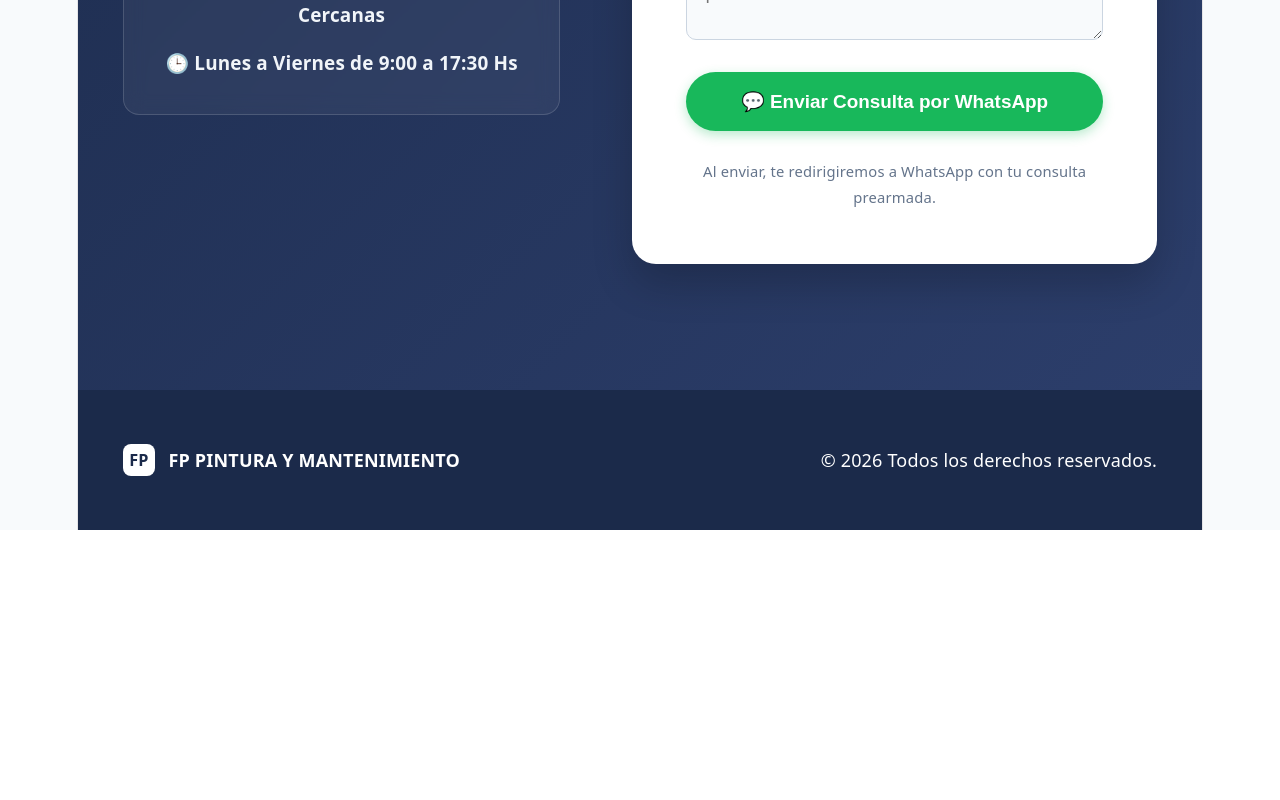
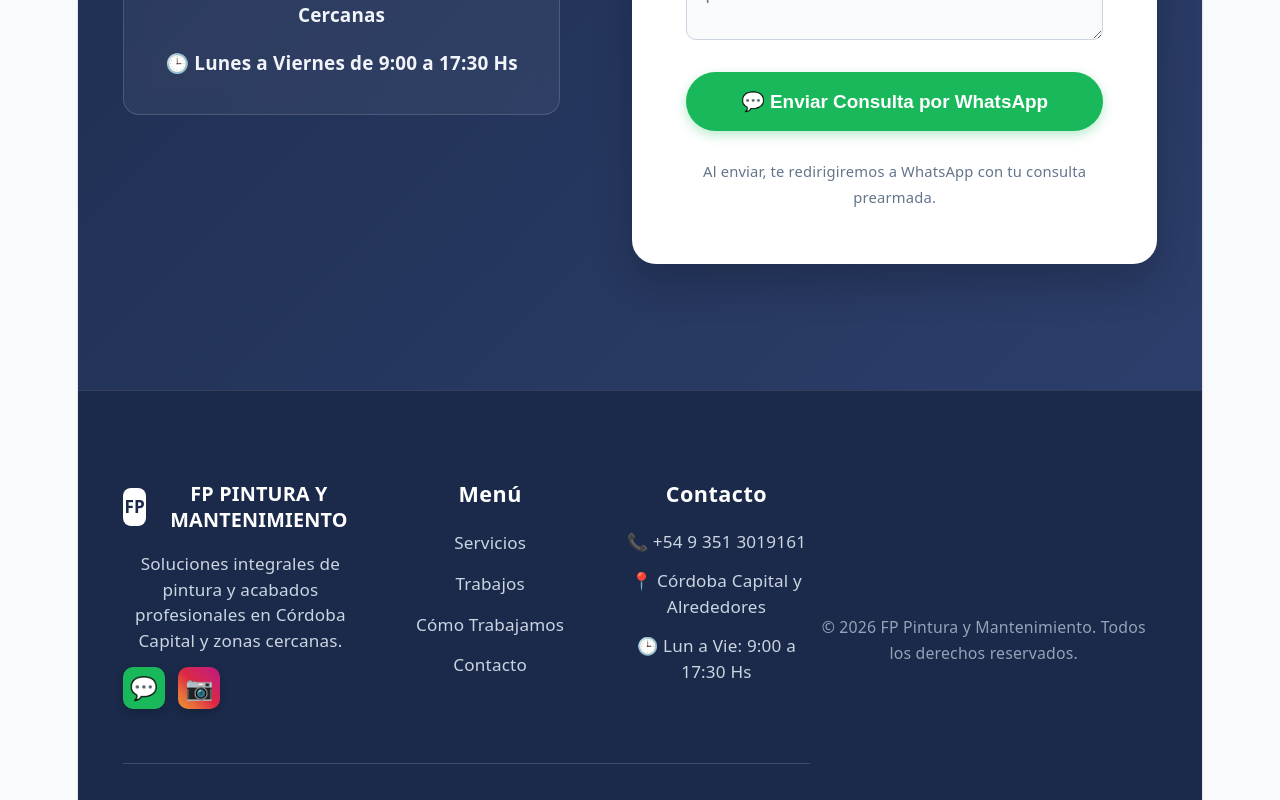
Before and after one commit to mmateodiaz/FP-Pintura, a React (Vite) app: page / in a window 1280 px wide. Shown: the part 4556-5356 px from the top of the page. Before the commit the page ends 5086 px from the top, so only its background shows below. Built offline with nearby package versions, Linux system fonts and the light colour scheme.

Commit message:
Agregando informacion contacto

```diff
--- a/src/App.css
+++ b/src/App.css
@@ -621,3 +621,122 @@ footer {
     text-align: center;
   }
 }
+
+/* --- ESTILOS PROFESIONALES DEL FOOTER --- */
+footer.footer {
+  background-color: #1b2a4a;
+  color: #ffffff;
+  padding: 5rem 4% 2rem 4%;
+  width: 100%;
+  border-top: 1px solid rgba(255, 255, 255, 0.1);
+}
+
+.footer-container {
+  max-width: 1300px;
+  margin: 0 auto;
+  display: grid;
+  grid-template-columns: 1.5fr 1fr 1.2fr;
+  gap: 3rem;
+  padding-bottom: 3rem;
+  border-bottom: 1px solid rgba(255, 255, 255, 0.15);
+}
+
+.footer-col h3 {
+  font-size: 1.2rem;
+  font-weight: 750;
+  margin-bottom: 1.25rem;
+  color: #ffffff;
+  letter-spacing: 0.5px;
+}
+
+.footer-brand-box {
+  display: flex;
+  align-items: center;
+  gap: 0.75rem;
+  font-weight: 800;
+  font-size: 1.1rem;
+  margin-bottom: 1rem;
+}
+
+.footer-desc {
+  color: #cbd5e1;
+  font-size: 0.95rem;
+  line-height: 1.6;
+  margin-bottom: 1.5rem;
+  max-width: 350px;
+}
+
+/* Iconos de Redes Sociales (WhatsApp e Instagram) */
+.footer-socials {
+  display: flex;
+  gap: 0.75rem;
+}
+
+.social-icon-btn {
+  width: 42px;
+  height: 42px;
+  border-radius: 10px;
+  display: flex;
+  align-items: center;
+  justify-content: center;
+  font-size: 1.25rem;
+  text-decoration: none;
+  transition: transform 0.2s, background-color 0.2s;
+  box-shadow: 0 4px 10px rgba(0, 0, 0, 0.2);
+}
+
+.social-icon-btn.whatsapp {
+  background-color: #18b85b;
+  color: #ffffff;
+}
+
+.social-icon-btn.instagram {
+  background: linear-gradient(45deg, #f09433, #e6683c, #dc2743, #cc2366, #bc1888);
+  color: #ffffff;
+}
+
+.social-icon-btn:hover {
+  transform: translateY(-2px);
+}
+
+/* Lista de enlaces del footer */
+.footer-links-list {
+  list-style: none;
+  display: flex;
+  flex-direction: column;
+  gap: 0.75rem;
+}
+
+.footer-links-list a {
+  color: #cbd5e1;
+  text-decoration: none;
+  font-size: 0.95rem;
+  transition: color 0.2s;
+}
+
+.footer-links-list a:hover {
+  color: #ffffff;
+  text-decoration: underline;
+}
+
+.footer-col p {
+  color: #cbd5e1;
+  font-size: 0.95rem;
+  margin-bottom: 0.75rem;
+  line-height: 1.5;
+}
+
+.footer-bottom {
+  max-width: 1300px;
+  margin: 2rem auto 0 auto;
+  text-align: center;
+  color: #94a3b8;
+  font-size: 0.88rem;
+}
+
+@media (max-width: 900px) {
+  .footer-container {
+    grid-template-columns: 1fr;
+    gap: 2.5rem;
+  }
+}
--- a/src/App.jsx
+++ b/src/App.jsx
@@ -311,14 +311,60 @@ function App() {
         </div>
       </section>
 
-      <footer>
-        <div className="footer-brand">
-          <div className="logo-box" style={{ width: '32px', height: '32px', fontSize: '0.9rem' }}>FP</div>
-          <span>FP PINTURA Y MANTENIMIENTO</span>
+      <footer className="footer">
+        <div className="footer-container">
+          <div className="footer-col">
+            <div className="footer-brand-box">
+              <div className="logo-box" style={{ width: '38px', height: '38px', fontSize: '0.95rem' }}>FP</div>
+              <span>FP PINTURA Y MANTENIMIENTO</span>
+            </div>
+            <p className="footer-desc">
+              Soluciones integrales de pintura y acabados profesionales en Córdoba Capital y zonas cercanas.
+            </p>
+            <div className="footer-socials">
+              <a
+                href={`https://wa.me/${whatsappNumber}?text=${encodeURIComponent("Hola, quiero hacer una consulta.")}`}
+                target="_blank"
+                rel="noopener noreferrer"
+                className="social-icon-btn whatsapp"
+                title="WhatsApp"
+              >
+                💬
+              </a>
+              <a
+                href="https://www.instagram.com/fp_pintura?utm_source=ig_web_button_share_sheet&exln=ZDNlZDc0MzIxNw=="
+                target="_blank"
+                rel="noopener noreferrer"
+                className="social-icon-btn instagram"
+                title="Instagram"
+              >
+                📷
+              </a>
+            </div>
+          </div>
+
+          <div className="footer-col">
+            <h3>Menú</h3>
+            <ul className="footer-links-list">
+              <li><a href="#servicios">Servicios</a></li>
+              <li><a href="#trabajos">Trabajos</a></li>
+              <li><a href="#proceso">Cómo Trabajamos</a></li>
+              <li><a href="#contacto">Contacto</a></li>
+            </ul>
+          </div>
+
+          <div className="footer-col">
+            <h3>Contacto</h3>
+            <p>📞 +54 9 351 3019161</p>
+            <p>📍 Córdoba Capital y Alrededores</p>
+            <p>🕒 Lun a Vie: 9:00 a 17:30 Hs</p>
+          </div>
         </div>
-        <p>© 2026 Todos los derechos reservados.</p>
+
+        <div className="footer-bottom">
+          <p>© 2026 FP Pintura y Mantenimiento. Todos los derechos reservados.</p>
+        </div>
       </footer>
-
       <a
         href={`https://wa.me/${whatsappNumber}?text=${encodeURIComponent("Hola, quiero hacer una consulta.")}`}
         target="_blank"
```
